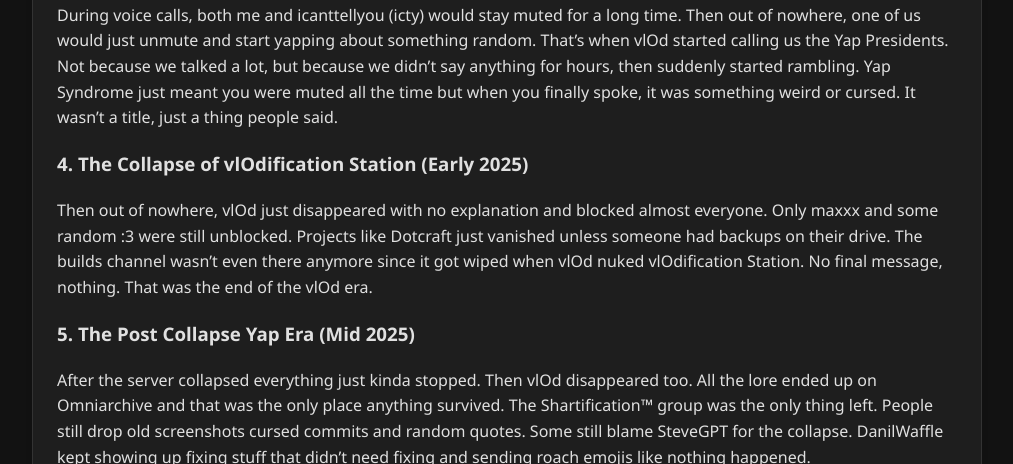
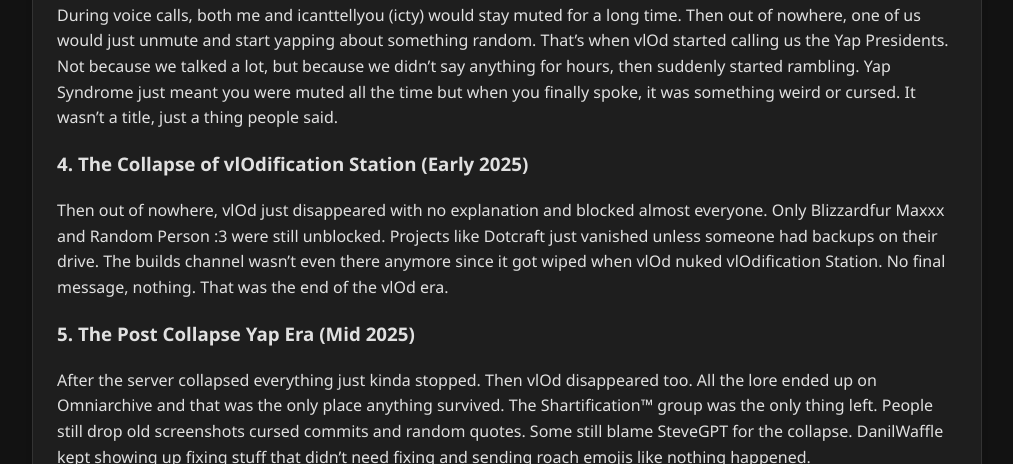
Before and after one commit to steven2024/steven2024.github.io, a plain HTML site: page index.html in a window 1280 px wide. Shown: the part 716-1180 px from the top of the page, without its empty margins (133-1146 px from the left). Drawn offline with Linux system fonts and the light colour scheme.

Commit message:
Update index.html
Update text to "Random Person :3"

```diff
--- a/index.html
+++ b/index.html
@@ -79,7 +79,7 @@ html {
       <h3>3. The Birth of Yap Presidency (Late 2024 Early 2025)</h3>
       <p>During voice calls, both me and icanttellyou (icty) would stay muted for a long time. Then out of nowhere, one of us would just unmute and start yapping about something random. That’s when vlOd started calling us the Yap Presidents. Not because we talked a lot, but because we didn’t say anything for hours, then suddenly started rambling. Yap Syndrome just meant you were muted all the time but when you finally spoke, it was something weird or cursed. It wasn’t a title, just a thing people said.</p>
       <h3>4. The Collapse of vlOdification Station (Early 2025)</h3>
-      <p>Then out of nowhere, vlOd just disappeared with no explanation and blocked almost everyone. Only maxxx and some random :3 were still unblocked. Projects like Dotcraft just vanished unless someone had backups on their drive. The builds channel wasn’t even there anymore since it got wiped when vlOd nuked vlOdification Station. No final message, nothing. That was the end of the vlOd era.</p>
+      <p>Then out of nowhere, vlOd just disappeared with no explanation and blocked almost everyone. Only Blizzardfur Maxxx and Random Person :3 were still unblocked. Projects like Dotcraft just vanished unless someone had backups on their drive. The builds channel wasn’t even there anymore since it got wiped when vlOd nuked vlOdification Station. No final message, nothing. That was the end of the vlOd era.</p>
       <h3>5. The Post Collapse Yap Era (Mid 2025)</h3>
       <p>After the server collapsed everything just kinda stopped. Then vlOd disappeared too. All the lore ended up on Omniarchive and that was the only place anything survived. The Shartification™ group was the only thing left. People still drop old screenshots cursed commits and random quotes. Some still blame SteveGPT for the collapse. DanilWaffle kept showing up fixing stuff that didn’t need fixing and sending roach emojis like nothing happened.</p>
       <img class="embedded-gif" src="https://media1.tenor.com/m/AR8TAXckMLkAAAAd/roach.gif" alt="Roach Meme">
```
